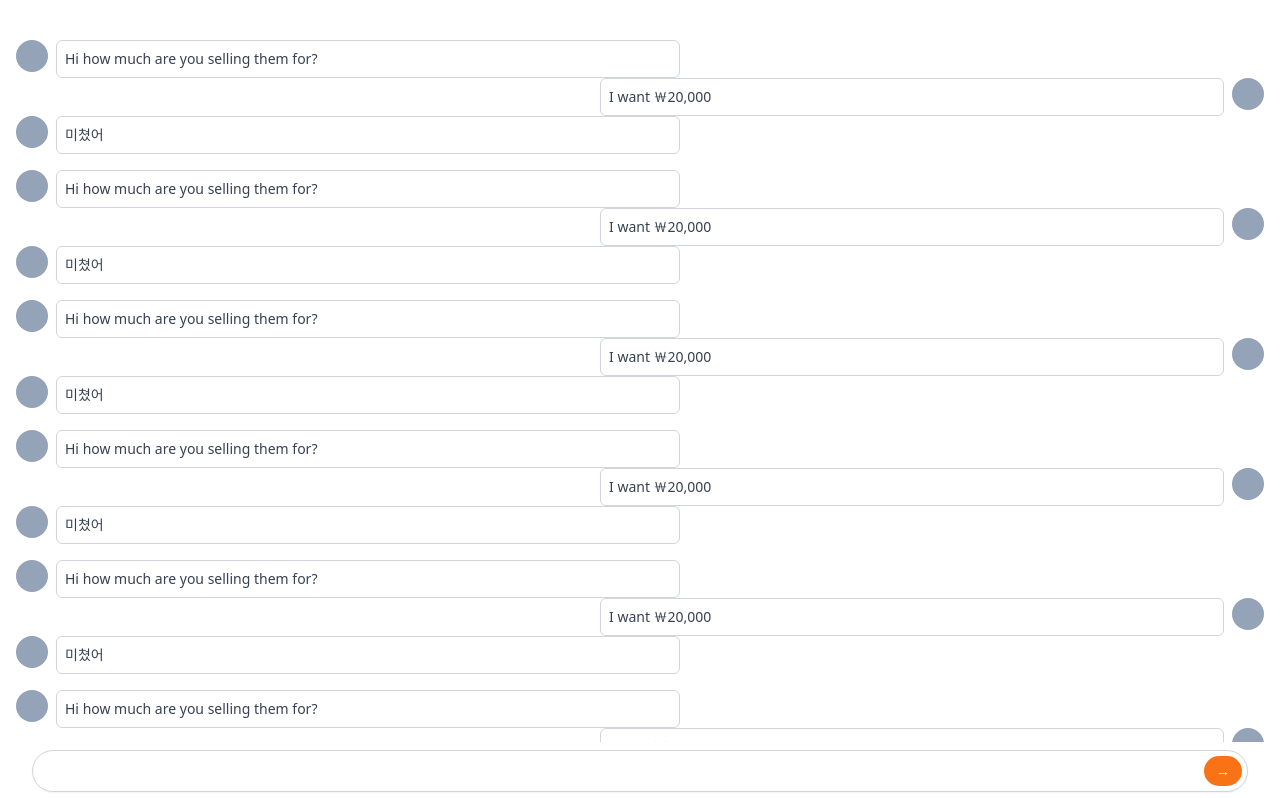
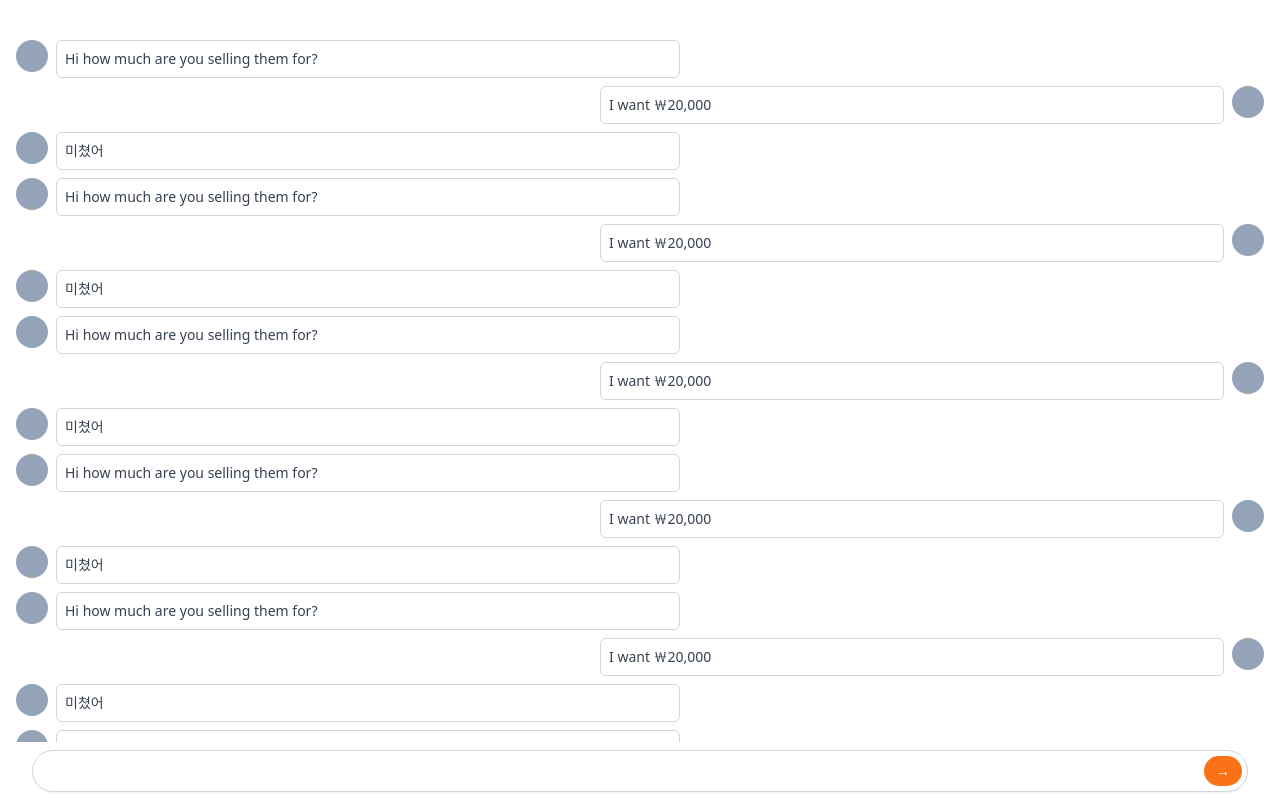
Before and after one commit to jin123457/carrot-market, a Next.js app: page /chats/1 in a window 1280 px wide. Shown: the top 798 px of the page. Built offline with nearby package versions, Linux system fonts and the light colour scheme.

Commit message:
chats detail UI page created

```diff
--- a/src/pages/chats/[id].tsx
+++ b/src/pages/chats/[id].tsx
@@ -1,8 +1,9 @@
 const ChatDetail = () => {
     return (
         <div className="py-10 px-4 space-y-4">
+            <div className="pb-5">
                 {[1, 1, 1, 1, 1, 1, 1, 1, 1, 1].map((_, i) => (
-                <div key={i}>
+                    <div key={i} className="flex flex-col space-y-2 mb-2 last:mb-0">
                         <div className="flex items-start space-x-2">
                             <div className="w-8 h-8 rounded-full bg-slate-400" />
                             <div className="w-1/2 text-sm text-gray-700 p-2 border border-gray-300 rounded-md">Hi how much are you selling them for?</div>
@@ -17,6 +18,7 @@ const ChatDetail = () => {
                         </div>
                     </div>
                 ))}
+            </div>
             <div className="fixed w-full mx-auto px-8 bg-white bottom-0 inset-x-0 py-2">
                 <div className="flex relative items-center">
                     <input
```
Lines whose indentation alone changed are shown as unchanged.
